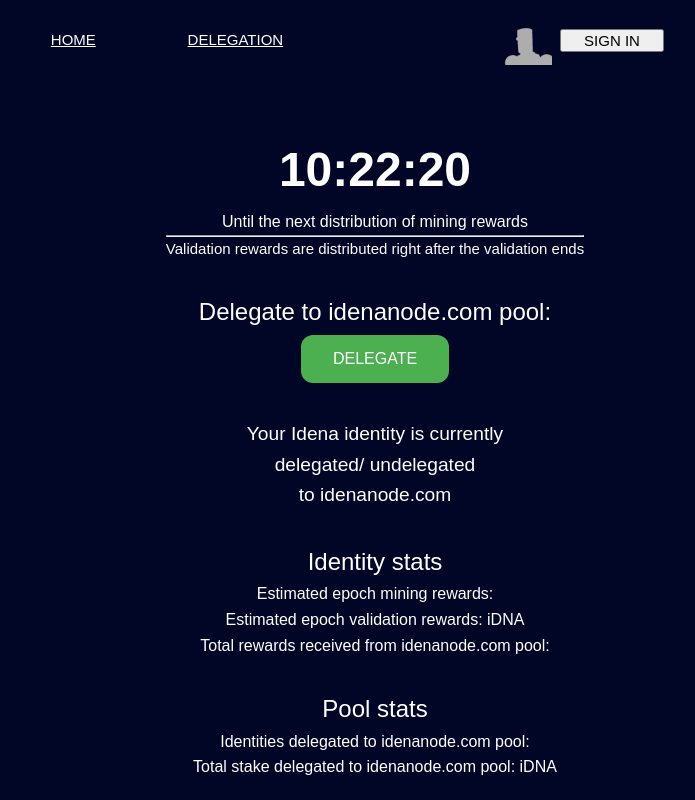
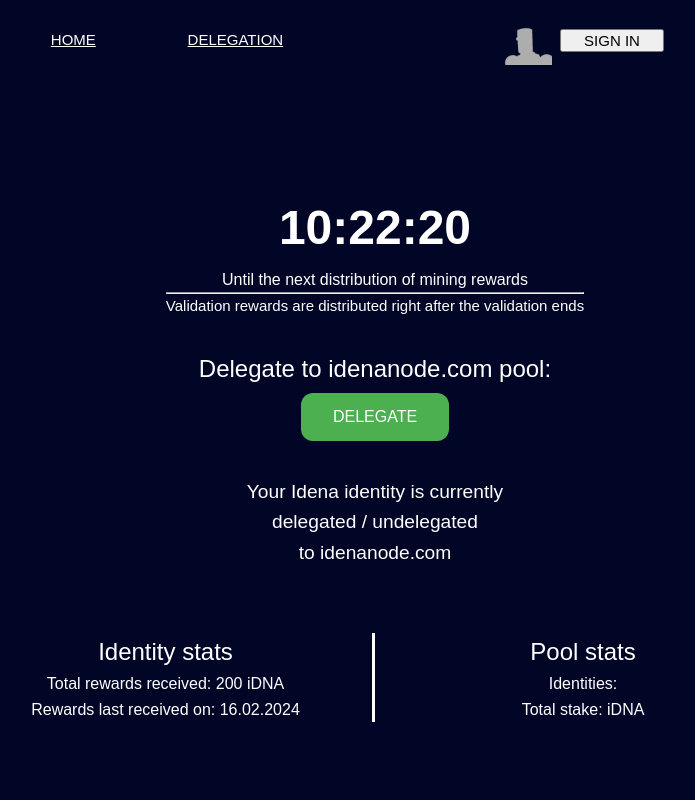
Before and after one commit to kajetanlodej/idenanode, a Vue app: page /delegation in a window 1280 px wide. Shown: the whole page, without its empty margins (265-960 px from the left). Built offline with nearby package versions, Linux system fonts and the light colour scheme; no server answers; a web font is replaced by a local one.

Commit message:
Delegation view rearrange

```diff
--- a/src/components/Delegation.vue
+++ b/src/components/Delegation.vue
@@ -13,19 +13,23 @@
       <span>Delegate to idenanode.com pool:</span>
     <button>DELEGATE</button>
     <div id="delegationStatus">
-    <span>Your Idena identity is currently</span> <span>delegated/ undelegated</span> <span>to idenanode.com</span>
+    <span>Your Idena identity is currently</span> <span>delegated / undelegated</span> <span>to idenanode.com</span>
   </div>
   </div>
+  <div id="stats">
   <div id="identityStats">
     <h2>Identity stats</h2>
-      <span>Estimated epoch mining rewards: {{ delegatorsCount }}</span>
-      <span>Estimated epoch validation rewards: {{ totalStake }} iDNA</span>
-      <span>Total rewards received from idenanode.com pool: </span>
+      <!-- <span>Mining reward: {{ delegatorsCount }} iDNA</span>
+      <span>Validation reward: {{ totalStake }} iDNA</span>
+      <span>Extra flip premium: 100 iDNA </span>
+      <span>Invitation reward: 100 iDNA</span> -->
+      <span>Total rewards received: 200 iDNA </span>
+      <span>Rewards last received on: 16.02.2024</span>
     </div>
     <div id="poolStats">
       <h2>Pool stats</h2>
-      <span>Identities delegated to idenanode.com pool: {{ delegatorsCount }}</span>
-      <span>Total stake delegated to idenanode.com pool: {{ totalStake }} iDNA</span>
+      <span>Identities: {{ delegatorsCount }}</span>
+      <span>Total stake: {{ totalStake }} iDNA</span>
     </div>
     <!-- <div id="aboutDelegation">
       <span>See <a target="_blank" href="https://www.idena.io/pl/faq#faq-delegation-1">official FAQ</a> on idena.io to learn more about delegation.</span>
@@ -33,6 +37,7 @@
       <span>Delegate your identity only to a trusted pool.</span>
     </div> -->
   </div>
+</div>
 </template>
 
 <script>
@@ -136,6 +141,7 @@
 }
 #poolStats
 {
+  width: 50%;
   display: flex;
   flex-direction: column;
   align-items: center;
@@ -183,6 +189,18 @@
 }
 
 #identityStats{
+  width: 50%;
+  display: flex;
+  flex-direction: column;
+  align-items: center;
+  font-size: 1rem;
+  margin-top: 2rem;
+  font-weight: 600;
+  color: white;
+  border-right: solid;
+}
+#poolStats{
+  width: 50%;
   display: flex;
   flex-direction: column;
   align-items: center;
@@ -191,4 +209,14 @@
   font-weight: 600;
   color: white;
 }
+#stats{
+  width: 100%;
+  display: flex;
+  flex-direction: row;
+  font-size: 1rem;
+  margin-top: 2rem;
+  font-weight: 600;
+  color: white;
+  justify-content: center;
+}
 </style>
```
